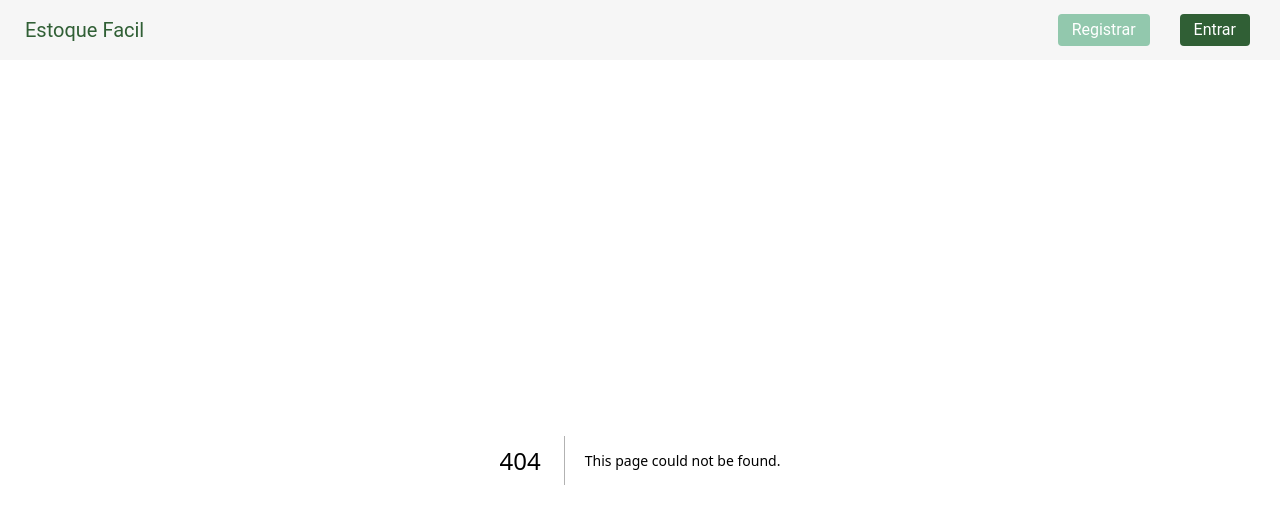
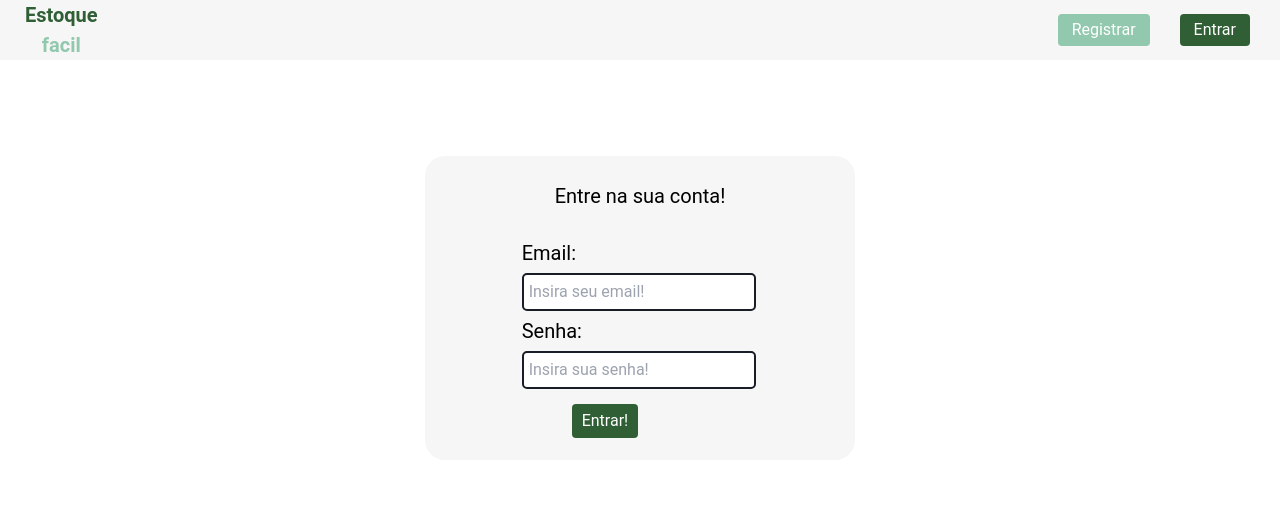
Before and after one commit to oLeoBarreto/EstoqueFacilApp, a Next.js app: page /login in a window 1280 px wide. Before the commit this address had no page. Shown: the top 524 px of the page. Built offline with nearby package versions, Linux system fonts and the light colour scheme.

Commit message:
feat: adicionando tela de login e registro

```diff
--- /dev/null
+++ b/src/app/login/page.tsx
@@ -0,0 +1,28 @@
+import styles from '@/app/login/styles.module.css'
+
+export default function Login(){
+    return(
+        <div className={styles.container}>
+            <div className={styles.box}>
+                <h1 className={styles.title}>Entre na sua conta!</h1>
+                <form className={styles.form}>
+                        <span className={styles.titleforms}>Email:</span>
+                        <input className={styles.inputs}
+                        type='email'
+                        name='email'
+                        placeholder='Insira seu email!'
+                    />
+
+                        <span className={styles.titleforms}>Senha:</span>
+                        <input className={styles.inputs}
+                        type='password'
+                        name='senha'
+                        placeholder='Insira sua senha!'
+                        />
+
+                    <button className={styles.button} type="submit">Entrar!</button>
+                </form>
+            </div>
+        </div>
+    )
+}
--- /dev/null
+++ b/src/app/login/styles.module.css
@@ -0,0 +1,53 @@
+.container{
+    background-color: #f6f6f6ff;
+    border-radius: 20px;
+    width: 430px;
+    margin: auto;
+    margin-top: 6rem;
+    display: flex;
+    justify-content: center;
+ }
+
+ .box {
+     display: block;
+ }
+
+ .title{
+     font-size: 20px;
+     padding: 5px 5px;
+     margin: 20px 120px;
+ }
+
+ .form{
+     margin: 10px 85px;
+     display: flexbox;
+     justify-content: center;
+     align-items: center;
+     padding: 2px;
+ }
+
+
+ .titleforms{
+     font-size: 20px;
+     color: black;
+     padding: 5px 5px ;
+
+ }
+
+ .inputs{
+     border: 2px solid #181d27ff;
+     border-radius: 5px;
+     margin: 5px 5px;
+     padding: 5px 5px;
+     display: flex;
+     flex-direction: column;
+     align-items: center;
+ }
+
+ .button{
+     background-color: #305f35ff;
+     color: #fff;
+     padding: 5px 10px;
+     border-radius: 4px;
+     margin: 10px 55px;
+ }
--- a/src/app/page.tsx
+++ b/src/app/page.tsx
@@ -4,7 +4,7 @@ export default function Home() {
       <div>
       <h1>O melhor Jeito <br/>
       para controlar o seu estoque</h1>
-      </div>
+      </di
     </main>
   );
 }
--- /dev/null
+++ b/src/app/register/page.tsx
@@ -0,0 +1,29 @@
+
+import styles from '@/app/register/styles.module.css'
+
+export default function Register(){
+    return(
+        <div className={styles.container}>
+            <div className={styles.box}>
+                <h1 className={styles.title}>Crie uma conta!</h1>
+                <form className={styles.form}>
+                        <span className={styles.titleforms}>Email:</span>
+                        <input className={styles.inputs}
+                        type='email'
+                        name='email'
+                        placeholder='Insira seu email!'
+                    />
+
+                        <span className={styles.titleforms}>Senha:</span>
+                        <input className={styles.inputs}
+                        type='password'
+                        name='senha'
+                        placeholder='Insira sua senha!'
+                        />
+
+                    <button className={styles.button} type="submit">Registrar-se!</button>
+                </form>
+            </div>
+        </div>
+    )
+}
--- /dev/null
+++ b/src/app/register/styles.module.css
@@ -0,0 +1,53 @@
+.container{
+   background-color: #f6f6f6ff;
+   border-radius: 20px;
+   width: 430px;
+   margin: auto;
+   margin-top: 6rem;
+   display: flex;
+   justify-content: center;
+}
+
+.box {
+    display: block;
+}
+
+.title{
+    font-size: 20px;
+    padding: 5px 5px;
+    margin: 20px 120px;
+}
+
+.form{
+    margin: 10px 85px;
+    display: flexbox;
+    justify-content: center;
+    align-items: center;
+    padding: 2px;
+}
+
+
+.titleforms{
+    font-size: 20px;
+    color: black;
+    padding: 5px 5px ;
+
+}
+
+.inputs{
+    border: 2px solid #181d27ff;
+    border-radius: 5px;
+    margin: 5px 5px;
+    padding: 5px 5px;
+    display: flex;
+    flex-direction: column;
+    align-items: center;
+}
+
+.button{
+    background-color: #305f35ff;
+    color: #fff;
+    padding: 5px 10px;
+    border-radius: 4px;
+    margin: 10px 55px;
+}
--- a/src/components/Header/index.tsx
+++ b/src/components/Header/index.tsx
@@ -9,7 +9,7 @@ export default function  Header(){
         <header>
             <section className={styles.total}>
                 <div className={styles.title}>
-                    <h1>Estoque <span>Facil</span></h1>
+                <Link className={styles.logo} href="/">Estoque <span>facil</span></Link>
                 </div>
 
                 <nav className={styles.nav}>
@@ -17,7 +17,7 @@ export default function  Header(){
                 <Link href="/register">Registrar</Link>
                 </div>
                 <div className={styles.enter}>
-                <Link href="/enter">Entrar</Link>
+                <Link href="/login">Entrar</Link>
                 </div>
                 </nav>
 
--- a/src/components/Header/styles.module.css
+++ b/src/components/Header/styles.module.css
@@ -1,8 +1,22 @@
 .total{
     display: flex;
     justify-content: space-between;
+    align-items: center;
     background-color: #f6f6f6ff;
     height: 60px;
+}
+
+.logo{
+    font-weight: bold;
+    display: flex;
+    flex-direction: column;
+    align-items: center;
+    color: #305f35ff;
+    margin: auto;
+}
+
+.logo span{
+    color:#92c8adff ;
 }
 
 .title{
@@ -15,7 +29,7 @@
 }
 
 .title h1{
-    color: #305f35ff
+    color: #305f35ff;
 }
 
 .title{
```
